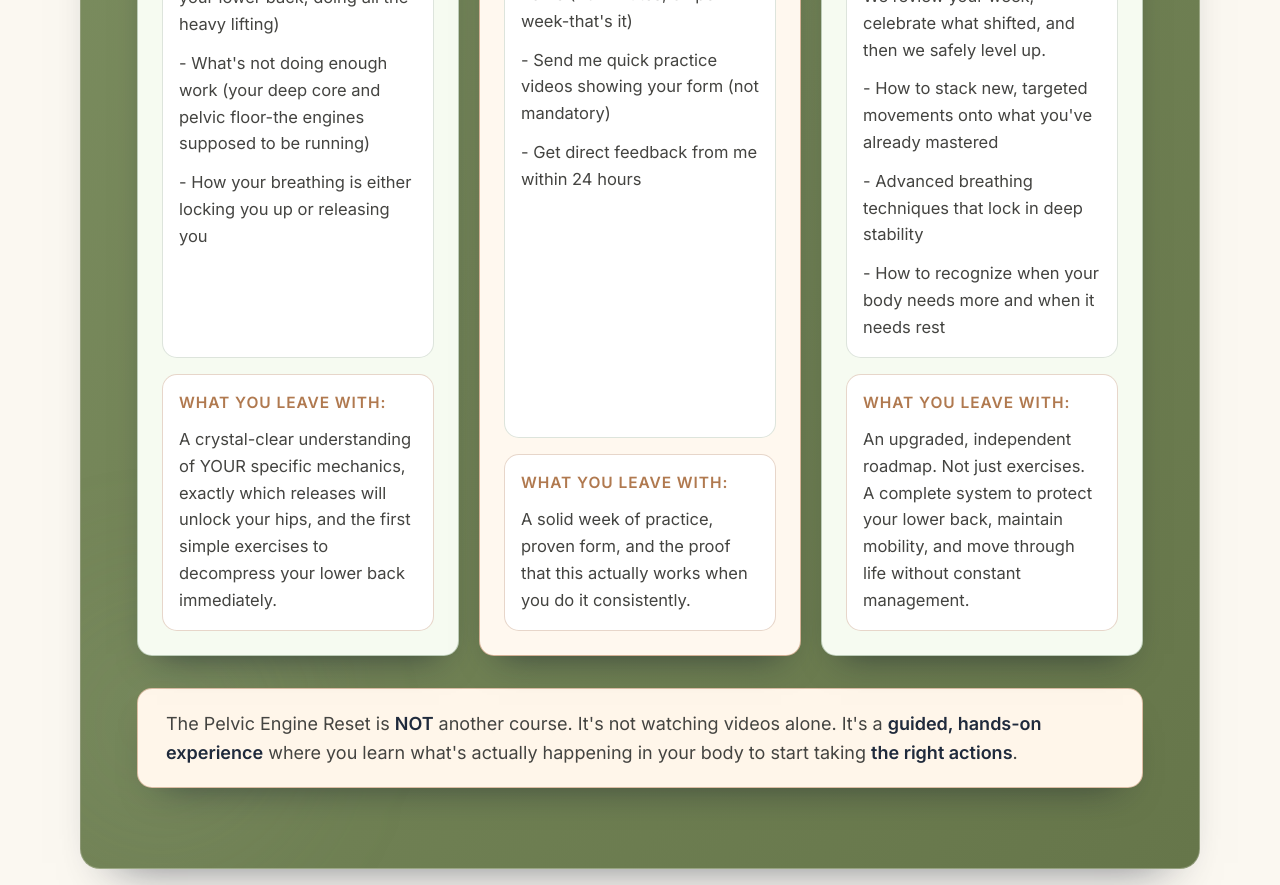
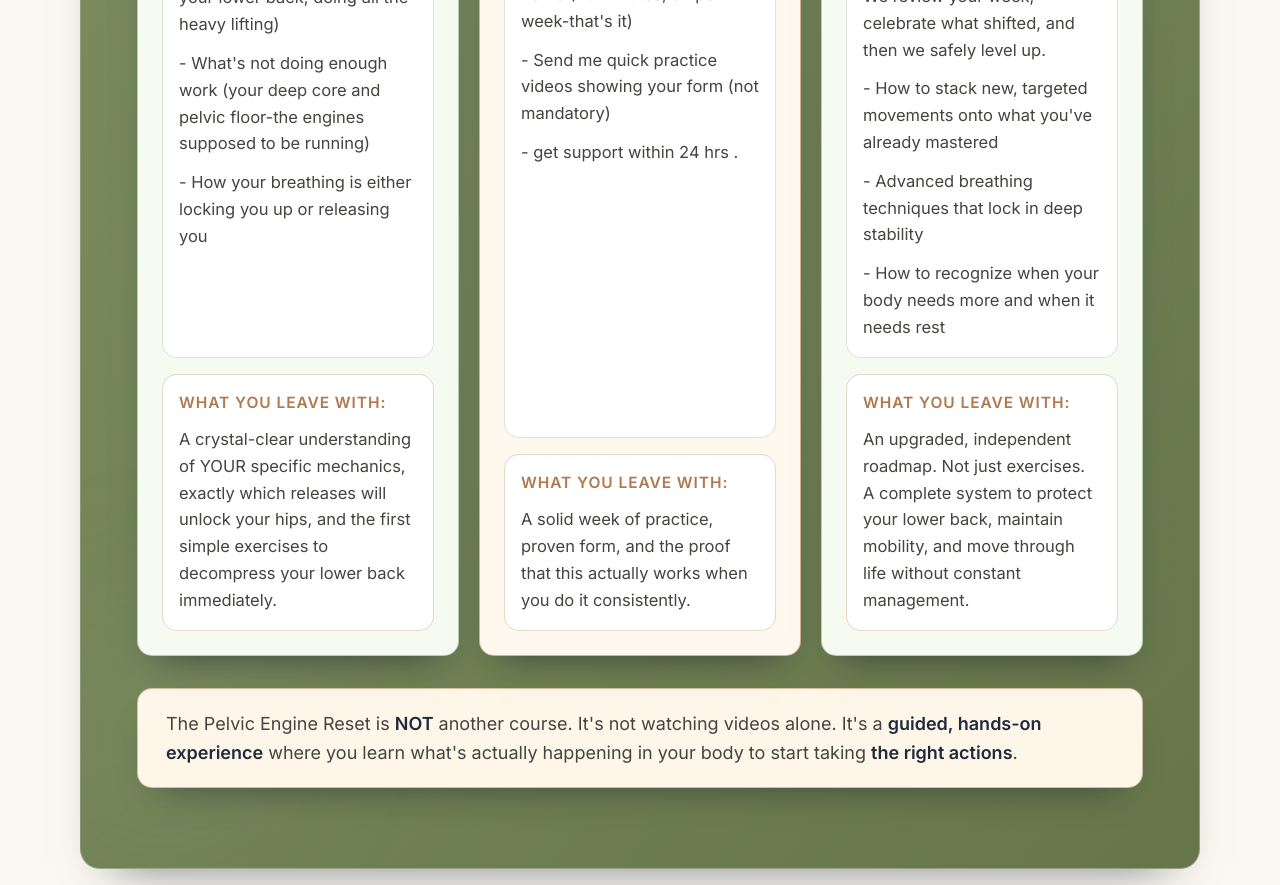
Before and after one commit to VinPOPFrance/James, a Next.js app: page /pelvic-engine-reset in a window 1280 px wide. Shown: the part 1540-2425 px from the top of the page. Built offline with nearby package versions, Linux system fonts and the light colour scheme; no server answers.

Commit message:
Fix typo in support message for sprint block in Pelvic Engine Reset page

```diff
--- a/src/app/pelvic-engine-reset/page.tsx
+++ b/src/app/pelvic-engine-reset/page.tsx
@@ -58,7 +58,7 @@
     bullets: [
       "Practice 3 simple, progressive movements at home (20 minutes, 3x per week-that's it)",
       "Send me quick practice videos showing your form (not mandatory)",
-      "Get direct feedback from me within 24 hours",
+      "get support within 24 hrs .",
     ],
     outcome:
       "A solid week of practice, proven form, and the proof that this actually works when you do it consistently.",
```
